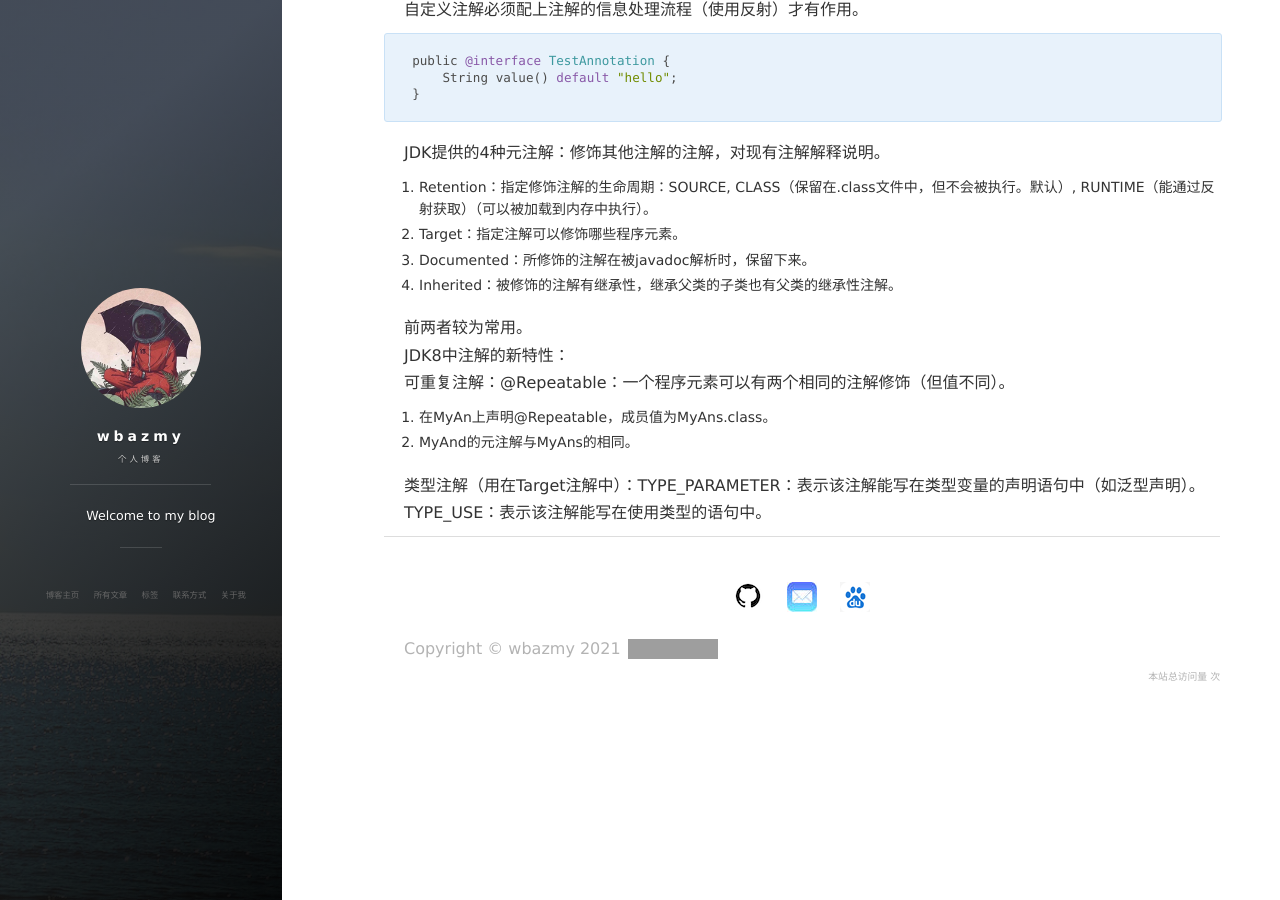
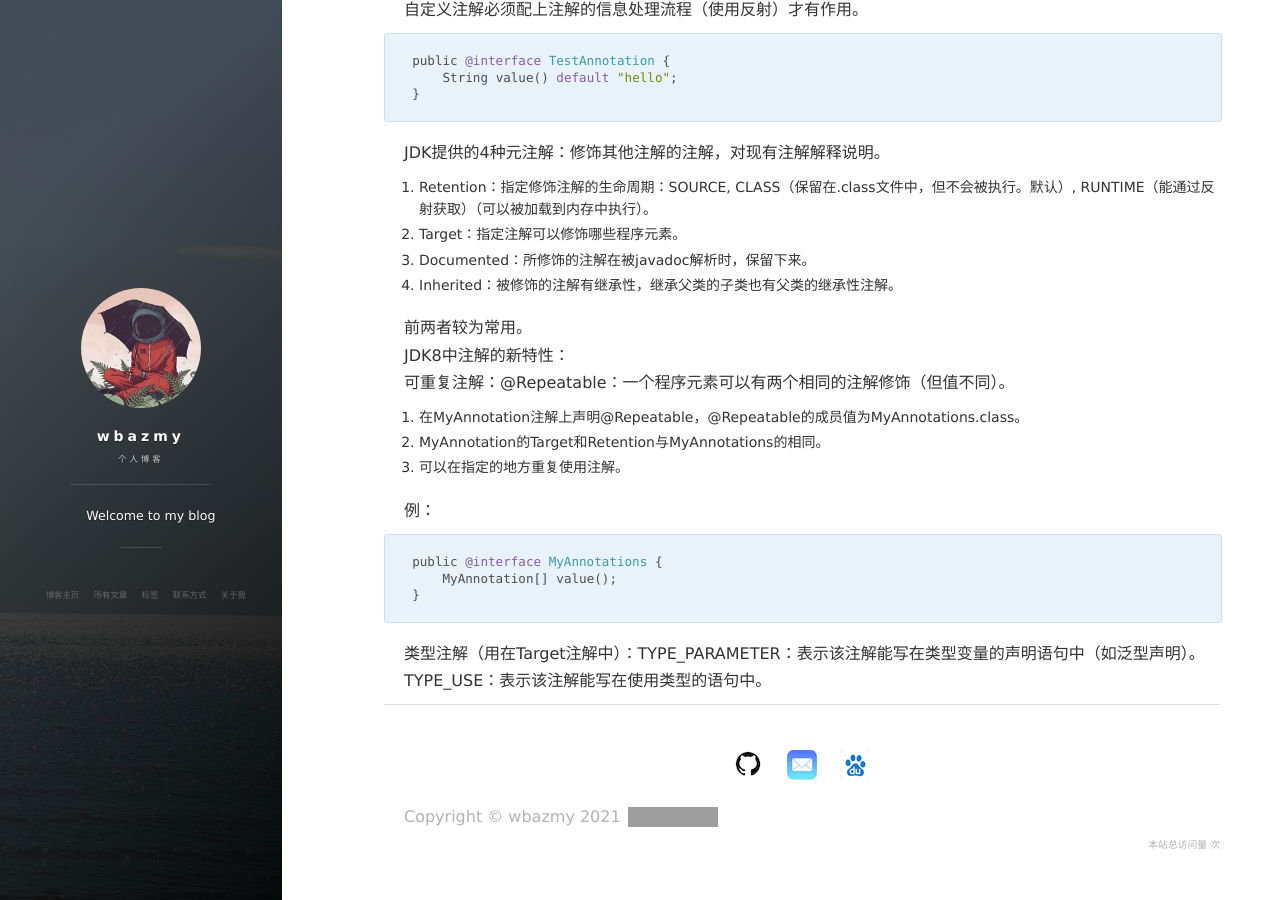
Before and after one commit to wbazmy/wbazmy.github.io, a Jekyll site: the page built from _posts/2021-11-20-注解.md, in a window 1280 px wide and 900 px high, scrolled down 715 px. Built offline with Jekyll 4.4.1, drawn with Linux system fonts in a browser that asks for light colours; nearby versions of some CDN libraries; comment, search, counter and statistics services are not loaded; grey boxes are pictures that could not be loaded.

Commit message:
Update 2021-11-20-注解.md

````diff
--- a/_posts/2021-11-20-注解.md
+++ b/_posts/2021-11-20-注解.md
@@ -32,8 +32,16 @@ JDK提供的4种元注解：修饰其他注解的注解，对现有注解解释
 前两者较为常用。
 JDK8中注解的新特性：
 可重复注解：@Repeatable：一个程序元素可以有两个相同的注解修饰（但值不同）。
-1. 在MyAn上声明@Repeatable，成员值为MyAns.class。
-2. MyAnd的元注解与MyAns的相同。
+1. 在MyAnnotation注解上声明@Repeatable，@Repeatable的成员值为MyAnnotations.class。
+2. MyAnnotation的Target和Retention与MyAnnotations的相同。
+3. 可以在指定的地方重复使用注解。
+
+例：
+```java
+public @interface MyAnnotations {
+    MyAnnotation[] value();
+}
+```
 
 类型注解（用在Target注解中）：TYPE_PARAMETER：表示该注解能写在类型变量的声明语句中（如泛型声明）。
 TYPE_USE：表示该注解能写在使用类型的语句中。
````
